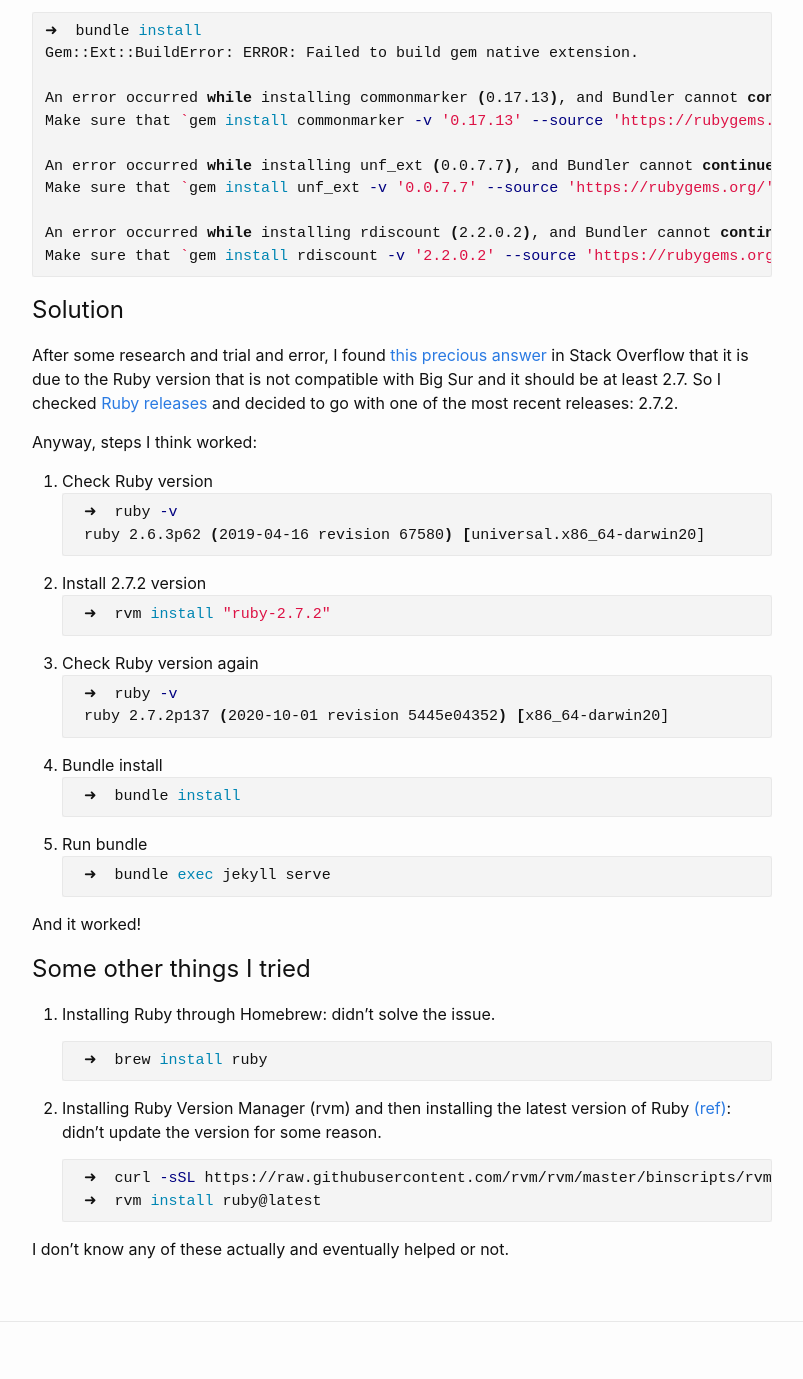
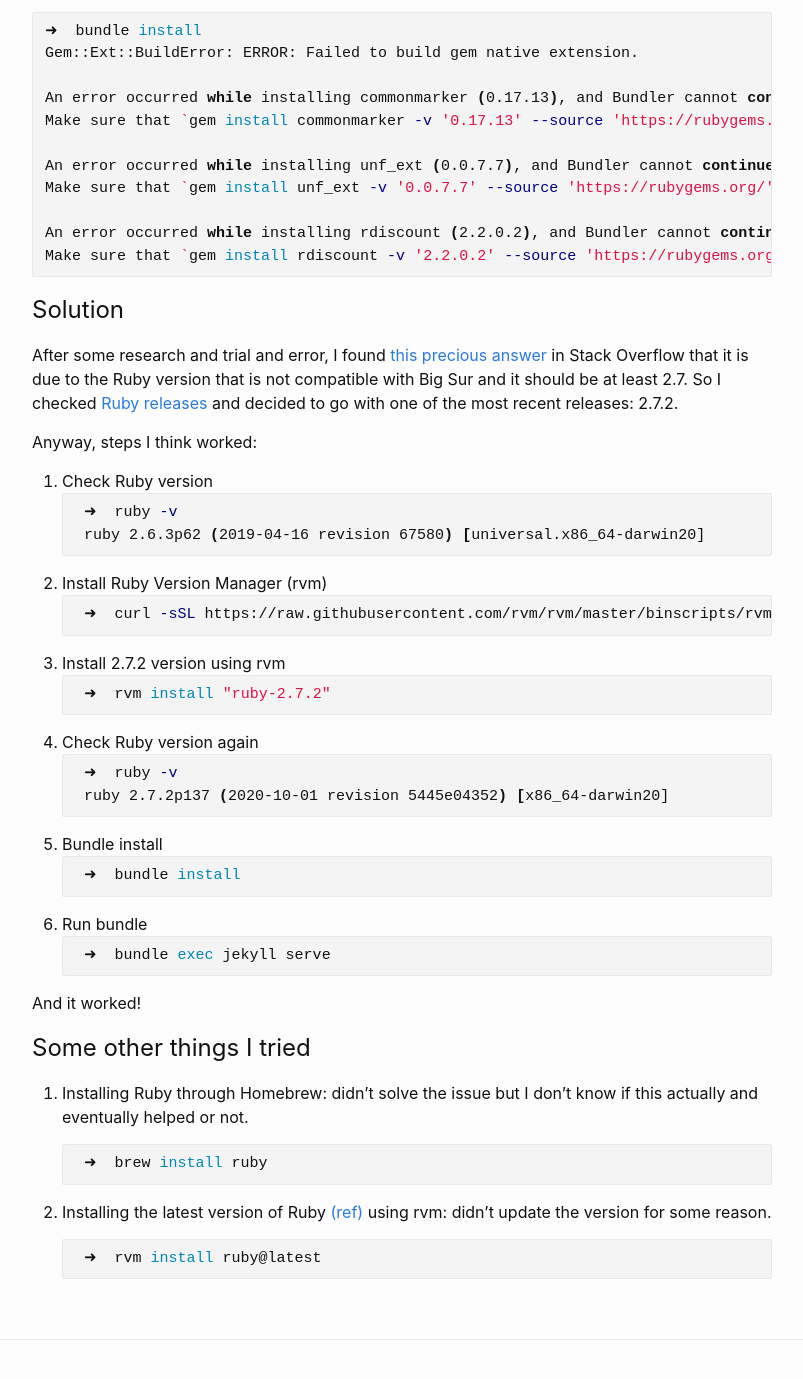
Before and after one commit to mkang32/mkang32.github.io, a Jekyll site: the page built from _posts/2020-11-14-ruby-big-sur.md, in a window 1280 px wide and 1400 px high, scrolled down 504 px. Shown: the top 1379 px of the window, without its empty margins (238-1041 px from the left). Built offline with Jekyll 4.4.1, drawn with Linux system fonts in a browser that asks for light colours; comment, search, counter and statistics services are not loaded.

Commit message:
minor fix

````diff
--- a/_posts/2020-11-14-ruby-big-sur.md
+++ b/_posts/2020-11-14-ruby-big-sur.md
@@ -45,20 +45,24 @@ Anyway, steps I think worked:
     ➜  ruby -v
     ruby 2.6.3p62 (2019-04-16 revision 67580) [universal.x86_64-darwin20]
     ```
-2. Install 2.7.2 version
+2. Install Ruby Version Manager (rvm)
+    ```bash
+    ➜  curl -sSL https://raw.githubusercontent.com/rvm/rvm/master/binscripts/rvm-installer | bash -s stable
+    ```
+3. Install 2.7.2 version using rvm
     ```bash
     ➜  rvm install "ruby-2.7.2"
     ```
-3. Check Ruby version again
+4. Check Ruby version again
     ```bash
     ➜  ruby -v
     ruby 2.7.2p137 (2020-10-01 revision 5445e04352) [x86_64-darwin20]
     ```
-4. Bundle install
+5. Bundle install
     ```bash
     ➜  bundle install
     ```
-5. Run bundle
+6. Run bundle
     ```bash
     ➜  bundle exec jekyll serve
     ```
@@ -68,19 +72,17 @@ And it worked!
 
 ## Some other things I tried
 
-1. Installing Ruby through Homebrew: didn't solve the issue.
+1. Installing Ruby through Homebrew: didn't solve the issue but I don't know if this actually and eventually helped or
+not.
 
     ```bash
     ➜  brew install ruby
     ```
 
-2. Installing Ruby Version Manager (rvm) and  then installing the latest version of Ruby [(ref)](https://stackoverflow
-.com/a/38194139/9449085): didn't update the version
+2. Installing the latest version of Ruby [(ref)](https://stackoverflow
+.com/a/38194139/9449085) using rvm: didn't update the version
  for some reason.
 
     ```bash
-    ➜  curl -sSL https://raw.githubusercontent.com/rvm/rvm/master/binscripts/rvm-installer | bash -s stable
     ➜  rvm install ruby@latest
     ```
-
-I don't know any of these actually and eventually helped or not.
````
